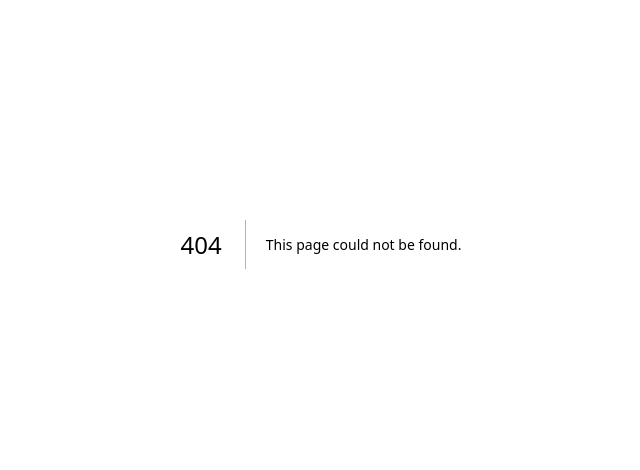
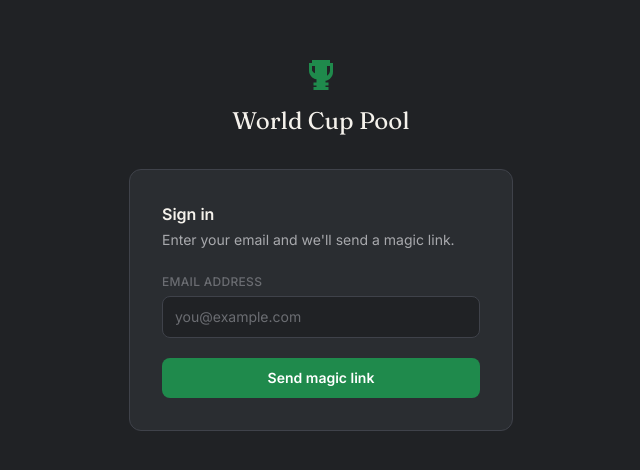
Before and after one commit to ben23412341/World-Cup-Pool-App, a Next.js app: page /login in a window 1280 px wide. Before the commit this address had no page. Shown: the part 156-626 px from the top of the page, without its empty margins (319-959 px from the left). Built offline with nearby package versions, Linux system fonts and the light colour scheme.

Commit message:
Auth pages: login, callback, protected layout

```diff
--- /dev/null
+++ b/app/(app)/layout.tsx
@@ -0,0 +1,46 @@
+import { redirect } from "next/navigation";
+import { createClient } from "@/lib/supabase/server";
+
+export default async function AppLayout({
+  children,
+}: {
+  children: React.ReactNode;
+}) {
+  const supabase = await createClient();
+  const {
+    data: { user },
+  } = await supabase.auth.getUser();
+
+  if (!user) {
+    redirect("/login");
+  }
+
+  async function signOut() {
+    "use server";
+    const supabase = await createClient();
+    await supabase.auth.signOut();
+    redirect("/login");
+  }
+
+  return (
+    <div className="flex min-h-screen flex-col">
+      <header className="border-b border-border bg-surface">
+        <div className="mx-auto flex max-w-5xl items-center justify-between px-4 py-3">
+          <span className="font-display text-lg text-text">World Cup Pool</span>
+          <form action={signOut}>
+            <button
+              type="submit"
+              className="rounded-md px-3 py-1.5 text-sm text-text-muted transition-colors hover:bg-surface-elevated hover:text-text"
+            >
+              Sign out
+            </button>
+          </form>
+        </div>
+      </header>
+
+      <main className="mx-auto w-full max-w-5xl flex-1 px-4 py-8">
+        {children}
+      </main>
+    </div>
+  );
+}
--- /dev/null
+++ b/app/(app)/my-entries/page.tsx
@@ -0,0 +1,17 @@
+import { createClient } from "@/lib/supabase/server";
+
+export const metadata = { title: "My entries — World Cup Pool" };
+
+export default async function MyEntriesPage() {
+  const supabase = await createClient();
+  const {
+    data: { user },
+  } = await supabase.auth.getUser();
+
+  return (
+    <div>
+      <h1 className="font-display text-3xl text-text">My entries</h1>
+      <p className="mt-2 text-sm text-text-muted">{user?.email}</p>
+    </div>
+  );
+}
--- /dev/null
+++ b/app/(auth)/layout.tsx
@@ -0,0 +1,7 @@
+export default function AuthLayout({ children }: { children: React.ReactNode }) {
+  return (
+    <div className="flex min-h-screen items-center justify-center px-4 py-12">
+      <div className="w-full max-w-sm">{children}</div>
+    </div>
+  );
+}
--- /dev/null
+++ b/app/(auth)/login/page.tsx
@@ -0,0 +1,107 @@
+import { redirect } from "next/navigation";
+import { headers } from "next/headers";
+import { createClient } from "@/lib/supabase/server";
+
+export const metadata = { title: "Sign in — World Cup Pool" };
+
+export default async function LoginPage({
+  searchParams,
+}: {
+  searchParams: Promise<{ sent?: string; error?: string }>;
+}) {
+  const { sent, error } = await searchParams;
+
+  async function signIn(formData: FormData) {
+    "use server";
+    const email = (formData.get("email") as string).trim();
+    const headersList = await headers();
+    const host = headersList.get("host") ?? "localhost:3000";
+    const protocol = process.env.NODE_ENV === "production" ? "https" : "http";
+    const origin = `${protocol}://${host}`;
+
+    const supabase = await createClient();
+    const { error } = await supabase.auth.signInWithOtp({
+      email,
+      options: { emailRedirectTo: `${origin}/auth/callback` },
+    });
+
+    if (error) {
+      redirect("/login?error=1");
+    }
+    redirect("/login?sent=1");
+  }
+
+  return (
+    <div>
+      {/* Logo / wordmark */}
+      <div className="mb-8 text-center">
+        <svg
+          xmlns="http://www.w3.org/2000/svg"
+          width="36"
+          height="36"
+          viewBox="0 0 24 24"
+          fill="currentColor"
+          className="mx-auto mb-3 text-primary"
+          aria-hidden="true"
+        >
+          <path d="M18 2H6v2H4v5c0 2.97 2.16 5.44 5 5.91V17H7v2h2v1H7v2h10v-2h-2v-1h2v-2h-2v-1.09c2.84-.47 5-2.94 5-5.91V4h-2V2zM6 9V6h2v4.9A4.01 4.01 0 0 1 6 9zm12 0c0 1.48-.81 2.77-2 3.46V6h2v3z" />
+        </svg>
+        <h1 className="font-display text-2xl text-text">World Cup Pool</h1>
+      </div>
+
+      <div className="rounded-xl border border-border bg-surface p-8">
+        {sent ? (
+          <div className="text-center">
+            <p className="mb-2 text-lg font-semibold text-text">
+              Check your email
+            </p>
+            <p className="text-sm text-text-muted">
+              We sent you a magic link. Click it to sign in — it expires in
+              1&nbsp;hour.
+            </p>
+          </div>
+        ) : (
+          <>
+            <h2 className="mb-1 text-base font-semibold text-text">Sign in</h2>
+            <p className="mb-6 text-sm text-text-muted">
+              Enter your email and we&apos;ll send a magic link.
+            </p>
+
+            {error && (
+              <p className="mb-4 rounded-lg bg-loss/10 px-4 py-3 text-sm text-loss">
+                Something went wrong. Please try again.
+              </p>
+            )}
+
+            <form action={signIn} className="flex flex-col gap-4">
+              <div className="flex flex-col gap-1.5">
+                <label
+                  htmlFor="email"
+                  className="text-xs font-medium uppercase tracking-wide text-text-subtle"
+                >
+                  Email address
+                </label>
+                <input
+                  id="email"
+                  name="email"
+                  type="email"
+                  required
+                  autoComplete="email"
+                  placeholder="you@example.com"
+                  className="rounded-lg border border-border bg-bg px-3 py-2.5 text-sm text-text placeholder:text-text-subtle focus:border-primary focus:outline-none focus:ring-2 focus:ring-primary/20"
+                />
+              </div>
+
+              <button
+                type="submit"
+                className="mt-1 rounded-lg bg-primary px-4 py-2.5 text-sm font-semibold text-white transition-colors hover:bg-primary-bright focus:outline-none focus:ring-2 focus:ring-primary/40"
+              >
+                Send magic link
+              </button>
+            </form>
+          </>
+        )}
+      </div>
+    </div>
+  );
+}
--- /dev/null
+++ b/app/auth/callback/route.ts
@@ -0,0 +1,17 @@
+import { NextResponse } from "next/server";
+import { createClient } from "@/lib/supabase/server";
+
+export async function GET(request: Request) {
+  const { searchParams, origin } = new URL(request.url);
+  const code = searchParams.get("code");
+
+  if (code) {
+    const supabase = await createClient();
+    const { error } = await supabase.auth.exchangeCodeForSession(code);
+    if (!error) {
+      return NextResponse.redirect(`${origin}/my-entries`);
+    }
+  }
+
+  return NextResponse.redirect(`${origin}/login?error=1`);
+}
```
Also changed, not shown: .claude/settings.local.json.
